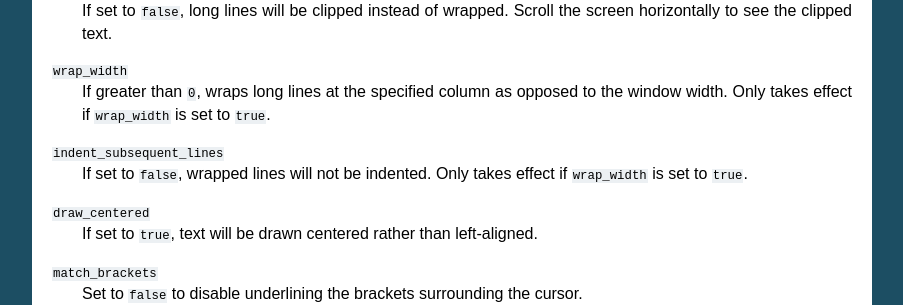
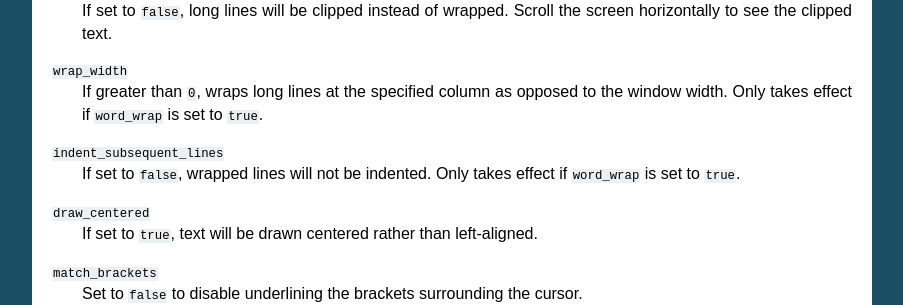
Before and after one commit to guillermooo/sublime-undocs, a Sphinx documentation site: the page built from source/reference/settings.rst, in a window 1280 px wide and 900 px high, scrolled down 2086 px. Shown: the part 150-455 px from the top of the window, without its empty margins (198-1101 px from the left). Built offline with Sphinx 7.4.7, drawn with Linux system fonts in a browser that asks for light colours.

Commit message:
Fixed typo in settings.rst
Changed some instances of `wrap_width` to `word_wrap`, where they were incorrectly referenced.

```diff
--- a/source/reference/settings.rst
+++ b/source/reference/settings.rst
@@ -100,10 +100,10 @@ Visual Settings
    the screen horizontally to see the clipped text.
 ``wrap_width``
    If greater than ``0``, wraps long lines at the specified column as opposed
-   to the window width. Only takes effect if ``wrap_width`` is set to ``true``.
+   to the window width. Only takes effect if ``word_wrap`` is set to ``true``.
 ``indent_subsequent_lines``
    If set to ``false``, wrapped lines will not be indented. Only takes effect
-   if ``wrap_width`` is set to ``true``.
+   if ``word_wrap`` is set to ``true``.
 ``draw_centered``
    If set to ``true``, text will be drawn centered rather than left-aligned.
 ``match_brackets``
```
